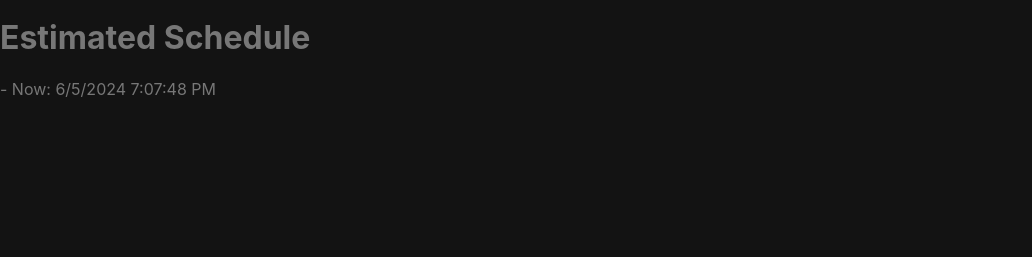
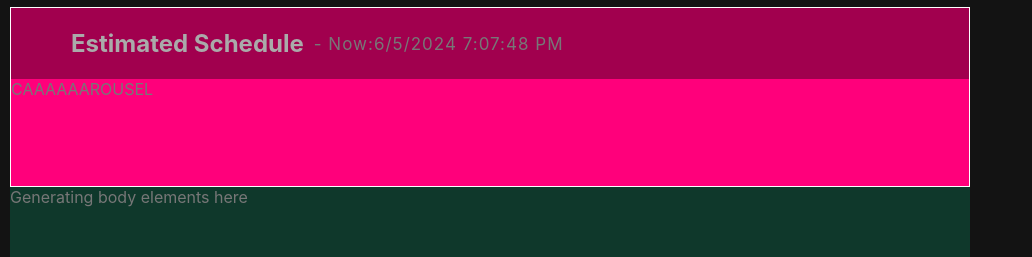
Before and after one commit to Dilor47/AnimeWave-copy, a website with bundled scripts: page main_page.html in a window 1280 px wide. Shown: the part 2085-2342 px from the top of the page, without its empty margins (0-1032 px from the left). Built offline with nearby package versions, Linux system fonts and the light colour scheme; a web font is replaced by a local one.

Commit message:
Header of (Est Schedule). Without carousel yet!

```diff
--- /dev/null
+++ b/CSS/est_schedule.css/main_est_schedule.css
@@ -0,0 +1,40 @@
+.est_schedule_cont{
+  display: flex;
+  flex-direction: column;
+  height: 500px;
+  width: 100%;
+  background-color: rgba(0, 192, 134, 0.212);
+  margin: 10px;
+}
+
+.est_schedule_cont header{
+  display: flex;
+  flex-direction: column;
+  width: 100%;
+  height: 180px;
+  background-color: rgb(255, 0, 123);
+  border: 1px solid white;
+}
+
+.current_timeDate{
+  display: flex;
+  flex-direction: row;
+  height: 40%;
+  background-color: rgba(0, 0, 0, 0.37);
+  align-items: center;
+  padding: 0 50px;
+}
+
+.current_timeDate h2{
+  margin: 0 10px;
+  color: var(--color-text);
+}
+
+.current_timeDate span{
+  letter-spacing: 1px;
+  font-size: 17px;
+}
+
+.second_carousel{
+  height: 60%;
+}
--- a/CSS/main_page.css
+++ b/CSS/main_page.css
@@ -11,11 +11,14 @@ body{
   background-color: var(--darker-main-color);
   color: #777;
   font-family: Nunito,Archivo,-apple-system,BlinkMacSystemFont,"Segoe UI",Roboto,"Helvetica Neue",Arial,"Noto Sans","Liberation Sans",sans-serif,"Apple Color Emoji","Segoe UI Emoji","Segoe UI Symbol","Noto Color Emoji";
-  height: 500vh;
 }
 
 body, html{
   scrollbar-color: #777 #1c1c1c;
+}
+
+html{
+  height: 500vh;
 }
 
 
--- a/main_page.html
+++ b/main_page.html
@@ -20,6 +20,7 @@
     <link rel="stylesheet" href="CSS/continue_watching/continue_watch_main.css" >
     <link rel="stylesheet" href="CSS/release_added_complt/cont_updates.css" >
     <link rel="stylesheet" href="CSS/release_added_complt/cont_updates.css" >
+    <link rel="stylesheet" href="CSS/est_schedule.css/main_est_schedule.css" >
     <link rel="stylesheet" href="https://cdnjs.cloudflare.com/ajax/libs/font-awesome/6.5.2/css/all.min.css" integrity="sha512-SnH5WK+bZxgPHs44uWIX+LLJAJ9/2PkPKZ5QiAj6Ta86w+fsb2TkcmfRyVX3pBnMFcV7oQPJkl9QevSCWr3W6A==" crossorigin="anonymous" referrerpolicy="no-referrer" />
 
     <link rel="preconnect" href="https://fonts.googleapis.com">
@@ -331,12 +332,23 @@
 
         <div class="est_schedule_cont">
           <header>
-            <header class="current_timeDate">
-              <h1>Estimated Schedule</h1>
-              <span>- Now: </span>
+
+            <div class="current_timeDate">
+              <h2>Estimated Schedule</h2>
+              <span> - Now: </span>
               <span class="current_dateTime"></span>
-            </header>
+            </div>
+
+            <div class="second_carousel" >
+              CAAAAAAROUSEL
+            </div>
+
           </header>
+
+
+
+          <div>Generating body elements here</div>
+
         </div>
 
       </div>
```
Also changed, not shown: images/itachi_est_schedule.png (added).
